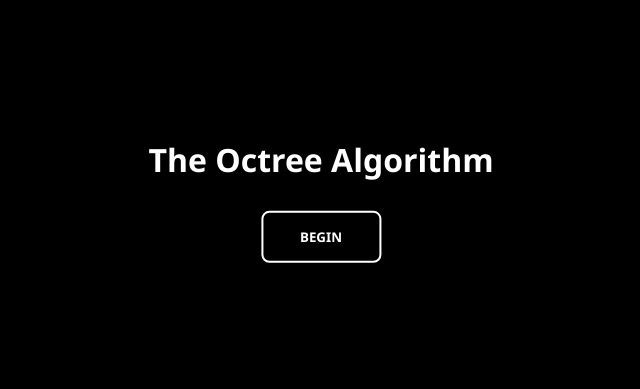
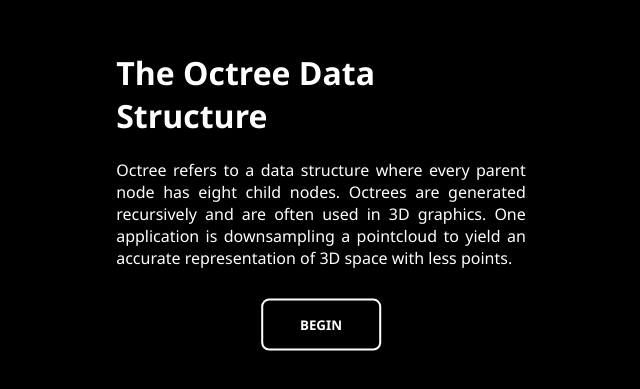
Before and after one commit to heartgg/octree-visualizer, a website: page index.html in a window 1280 px wide. Shown: the part 197-586 px from the top of the page, without its empty margins (319-959 px from the left). Drawn offline with nearby package versions, Linux system fonts and the light colour scheme.

Commit message:
add overlay text and fix text align

```diff
--- a/index.html
+++ b/index.html
@@ -10,7 +10,8 @@
 <body>
     <div id="overlay">
         <div id="text">
-            <h1>The Octree Algorithm</h1>
+            <h1>The Octree Data Structure</h1>
+            <p>Octree refers to a data structure where every parent node has eight child nodes. Octrees are generated recursively and are often used in 3D graphics. One application is downsampling a pointcloud to yield an accurate representation of 3D space with less points.</p>
             <button id="button">BEGIN</button>
         </div>
     </div>
--- a/styles.css
+++ b/styles.css
@@ -17,6 +17,7 @@ body {
 }
 
 #text{
+    width: 32%;
     font-family: 'Segoe UI', Tahoma, Geneva, Verdana, sans-serif;
     position: absolute;
     top: 50%;
@@ -24,6 +25,11 @@ body {
     color: white;
     transform: translate(-50%,-50%);
     -ms-transform: translate(-50%,-50%);
+}
+
+#text p{
+    text-align: justify;
+    text-justify: auto;
 }
 
 #button{
@@ -37,7 +43,7 @@ body {
     color: white;
     background-color: rgba(0,0,0,.2);
     position: relative;
-    margin-top: 10%;
+    margin-top: 40px;
     left: 50%;
     width: 120px;
     transform: translate(-50%,-50%);
```
